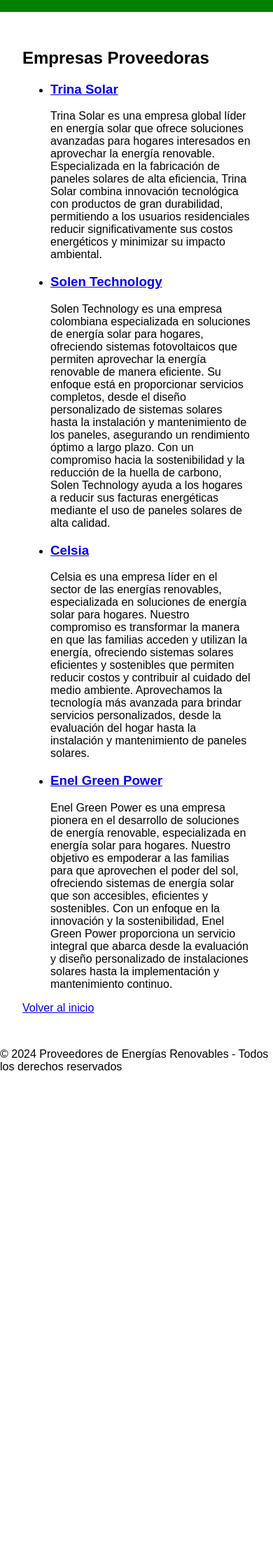
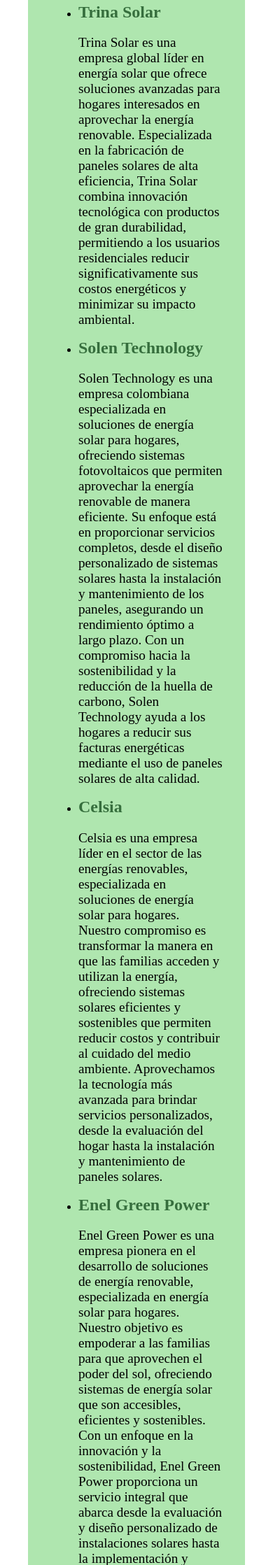
Before and after one commit to ProgramasEnPython/Energy_Project, a Flask app: page /proveedores in a window 390 px wide; the page is wider, and only the part inside the window is pictured. Shown: the part 502-2739 px from the top of that part at 70% size. Before the commit the page ends 2032 px from the top of that part, so only its background shows below. Run offline with Flask 3, Linux system fonts and the light colour scheme.

Commit message:
Update styleindex.css
Co-Authored-By: LCarlosVZ <135681532+LCarlosVZ@users.noreply.github.com>
Co-Authored-By: damoralesgu <183436342+damoralesgu@users.noreply.github.com>

```diff
--- a/static/styleindex.css
+++ b/static/styleindex.css
@@ -1,97 +1,244 @@
+/* General */
 body {
-    font-family: Arial, sans-serif;
-    margin: 0;
-    padding: 0;
-    box-sizing: border-box;
+    body {
+        font-family: Arial, sans-serif;
+        margin: 0;
+        background-color: #4caf50;
+    }
+
+    .solar-header {
+        background-image: url('https://www.genpower.es/wp-content/uploads/2022/10/paneles-solares.png.webp');
+        background-size: cover;
+        background-position: center;
+        height: 300px;
+        display: flex;
+        align-items: center;
+        color: #fff;
+        position: relative;
+    }
+
+    .solar-header::before {
+        content: "";
+        position: absolute;
+        top: 0;
+        left: 0;
+        right: 0;
+        bottom: 0;
+        background-color: rgba(0, 0, 0, 0.5);
+        z-index: 1;
+    }
+
+    .header-container {
+        position: relative;
+        text-align: center;
+        z-index: 2;
+    }
+
+    .provider-title {
+        text-align: center;
+        margin: 20px 0;
+        transition: color 0.3s ease; /* Transición para el cambio de color */
+    }
+
+    .provider {
+        cursor: pointer; /* Cambiar cursor para indicar interactividad */
+        transition: transform 0.3s ease; /* Transición para el efecto de hover */
+    }
+
+    .provider:hover {
+        transform: scale(1.05); /* Efecto de aumento al pasar el cursor */
+    }
+
 }
 
-header {
-    background-color: green;
-    color: white;
-    padding: 1rem;
-    text-align: center;
+/* Header */
+.solar-header {
+    background-image: url('https://cdn.pixabay.com/photo/2024/03/26/11/57/solar-8656654_640.jpg'); /* Fondo de paneles solares */
+    background-size: cover; /* Asegura que la imagen cubra todo el header */
+    background-position: center; /* Centrar la imagen */
+    position: relative; /* Para los efectos de capa */
+    height: 300px; /* Altura del header */
+    display: flex; /* Usar flexbox para alinear el contenido */
+    align-items: center; /* Centrar verticalmente el contenido */
+    justify-content: center; /* Centrar horizontalmente el contenido */
+    color: #fff; /* Color de texto blanco */
 }
 
+/* Superposición semitransparente para mejorar la legibilidad del texto */
+.solar-header::before {
+    content: "";
+    position: absolute; /* Posicionar en el fondo */
+    top: 0;
+    left: 0;
+    right: 0;
+    bottom: 0;
+    background-color: rgba(0, 0, 0, 0.5); /* Negro semitransparente */
+    z-index: 1; /* Colocar por debajo del texto */
+}
+
+.header-container {
+    position: relative; /* Para colocar el texto por encima de la superposición */
+    text-align: center; /* Centrar texto */
+    z-index: 2; /* Colocar por encima de la superposición */
+}
+
+.logo {
+    width: 100px; /* Ajusta el tamaño del logo */
+    margin-bottom: 1rem; /* Espacio debajo del logo */
+}
+
+h1 {
+    font-size: 3rem; /* Tamaño grande para el título */
+    margin: 0; /* Sin margen */
+}
+
+p {
+    font-size: 1.2rem; /* Tamaño de fuente para el subtítulo */
+    margin-bottom: 1rem; /* Espacio debajo del párrafo */
+}
+
+/* Estilos del menú de navegación */
+nav {
+    margin-top: 1rem; /* Espacio superior para la navegación */
+}
+
+.nav-links {
+    list-style: none; /* Sin viñetas */
+    padding: 0; /* Sin padding */
+    display: flex; /* Usar flexbox para el menú */
+    gap: 2rem; /* Espacio entre enlaces */
+}
+
+.nav-links li a {
+    text-decoration: none; /* Sin subrayado */
+    color: #ffe600; /* Color amarillo para enlaces */
+    font-size: 1.2rem; /* Tamaño de fuente para enlaces */
+    transition: color 0.3s, transform 0.3s; /* Transiciones suaves */
+}
+
+.nav-links li a:hover {
+    color: #ff9800; /* Color naranja al pasar el cursor */
+    transform: scale(1.1); /* Efecto de aumento al pasar el cursor */
+}
+
+/* Estilos para los encabezados */
+h2 {
+    font-size: 3rem; /* Tamaño de fuente grande */
+    color: #fff; /* Color blanco para encabezados */
+    margin-bottom: 1rem; /* Espacio debajo del encabezado */
+    text-align: center; /* Centrar el texto */
+    text-shadow: 2px 2px 4px rgba(0, 0, 0, 0.7); /* Sombra para el texto */
+}
+
+h3 {
+    font-size: 2rem; /* Tamaño de fuente medio */
+    color: #ffe600; /* Color amarillo para h3 */
+    margin: 1rem 0; /* Espacio arriba y abajo */
+}
+
+/* Efecto futurista para enlaces */
+h3 a {
+    text-decoration: none; /* Sin subrayado */
+    color:#366e3d; /* Color amarillo para enlaces */
+    transition: color 0.3s, transform 0.3s; /* Efecto de transición para el color */
+}
+
+/* Efecto al pasar el cursor sobre los enlaces de h3 */
+h3 a:hover {
+    color: #ff9800; /* Color naranja al pasar el cursor */
+    transform: scale(1.1); /* Aumenta el tamaño */
+}
+
+/* Main Content */
 main {
     padding: 2rem;
 }
 
-#resumen {
-    margin-bottom: 2rem;
+/* Intro */
+.intro {
+    background-color:rgba(17, 181, 17, 0.333); /* Fondo negro semitransparente */
+    padding: 2rem;
+    border-radius: 10px; /* Bordes redondeados */
+    backdrop-filter: blur(5px); /* Efecto de desenfoque de fondo */
 }
 
+/* Gráficos */
 #graficos {
     display: grid;
     grid-template-columns: repeat(auto-fit, minmax(300px, 1fr));
     gap: 2rem;
 }
 
+/* Estilo para gráficos */
 .grafico {
-    background-color: #f9f9f9;
-    padding: 1rem;
+    background-color: white; /* Fondo blanco para contraste */
+    padding: 1.5rem; /* Aumento del padding */
     border: 1px solid #ddd;
     border-radius: 8px;
     text-align: center;
+    box-shadow: 0 4px 20px rgba(0, 0, 0, 0.2); /* Sombra más profunda */
+    transition: transform 0.3s, box-shadow 0.3s; /* Efecto de transformación */
 }
 
-
-#nosotros {
-    display: inline-block;               /* Para que el enlace se comporte como un botón */
-    padding: 10px 20px;                 /* Espaciado interno */
-    background-color: white;            /* Color de fondo blanco */
-    color: green;                        /* Color de texto verde */
-    font-weight: bold;                   /* Texto en negrita */
-    border: 2px solid green;             /* Bordes verdes */
-    border-radius: 25px;                /* Bordes ovalados */
-    text-decoration: none;               /* Sin subrayado */
-    transition: background-color 0.3s, color 0.3s; /* Efecto de transición */
-    margin-left: 0;
+/* Efecto al pasar el cursor en gráficos */
+.grafico:hover {
+    transform: scale(1.05); /* Efecto de zoom */
+    box-shadow: 0 8px 30px rgba(0, 0, 0, 0.4); /* Sombra más intensa */
 }
 
-/* Efecto al pasar el cursor */
-#nosotros:hover,
-#nosotros:focus {
-    background-color: green;             /* Cambia el fondo a verde */
-    color: white;                        /* Cambia el texto a blanco */
-    outline: none;                      /* Sin borde de enfoque */
+/* Botones */
+.button-container {
+    text-align: center; /* Centrar el contenedor de botones */
+    margin-top: 2rem; /* Espacio arriba del botón */
 }
 
-#consumo {
-    display: inline-block;
-    padding: 10px 20px;
-    background-color: white;
-    color: green;
+.button {
+    display: inline-block; /* Para que los enlaces se comporten como botones */
+    padding: 10px 30px; /* Ajuste del padding */
+    background-color: #4caf50; /* Verde vibrante */
+    color: white; /* Texto blanco */
     font-weight: bold;
-    border: 2px solid green;
-    border-radius: 25px;
+    border: none; /* Sin bordes */
+    border-radius: 25px; /* Bordes redondeados */
     text-decoration: none;
-    transition: background-color 0.3s, color 0.3s;
-    margin-left: 0;
+    transition: background-color 0.3s, transform 0.3s; /* Transiciones suaves */
 }
 
-#consumo:hover,
-#consumo:focus {
-    background-color: green;
-    color: white;
-    outline: none;
+/* Efecto al pasar el cursor sobre los botones */
+.button:hover {
+    background-color: #366e3d; /* Color más oscuro al pasar el cursor */
+    transform: translateY(-2px); /* Desplazamiento al pasar el cursor */
 }
 
-#proveedores {
-    display: inline-block;
-    padding: 10px 20px;
-    background-color: white;
-    color: green;
-    font-weight: bold;
-    border: 2px solid green;
-    border-radius: 25px;
-    text-decoration: none;
-    transition: background-color 0.3s, color 0.3s;
-    margin-left: 0;
+/* Footer */
+footer {
+    padding: 1rem 0; /* Espaciado vertical para el footer */
+    text-align: center; /* Centrar el texto */
 }
 
-#proveedores:hover,
-#proveedores:focus {
-    background-color: green;
-    color: white;
-    outline: none;
+.footer-container {
+    background-color: rgba(0, 0, 0, 0.8); /* Fondo negro semitransparente */
+    color: white; /* Color del texto */
+    padding: 1rem; /* Espaciado interno */
+    border-radius: 8px; /* Bordes redondeados */
+    box-shadow: 0 -2px 10px rgba(0, 0, 0, 0.2); /* Sombra superior */
 }
+
+/* Media Queries */
+@media (max-width: 768px) {
+    h2 {
+        font-size: 2.5rem; /* Disminuir el tamaño del encabezado h2 en pantallas más pequeñas */
+    }
+
+    h3 {
+        font-size: 1.5rem; /* Disminuir el tamaño del encabezado h3 en pantallas más pequeñas */
+    }
+
+    .grafico {
+        padding: 1rem; /* Reducir el padding en gráficos */
+    }
+
+    .button {
+        padding: 8px 20px; /* Ajustar el tamaño del botón */
+    }
+}
```
